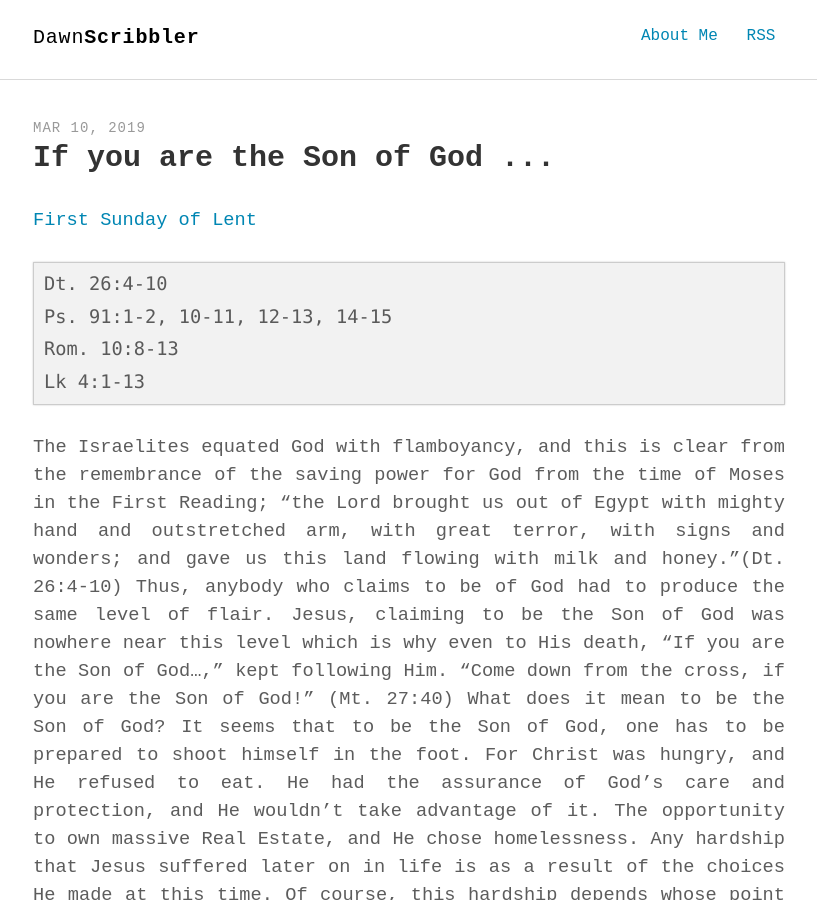
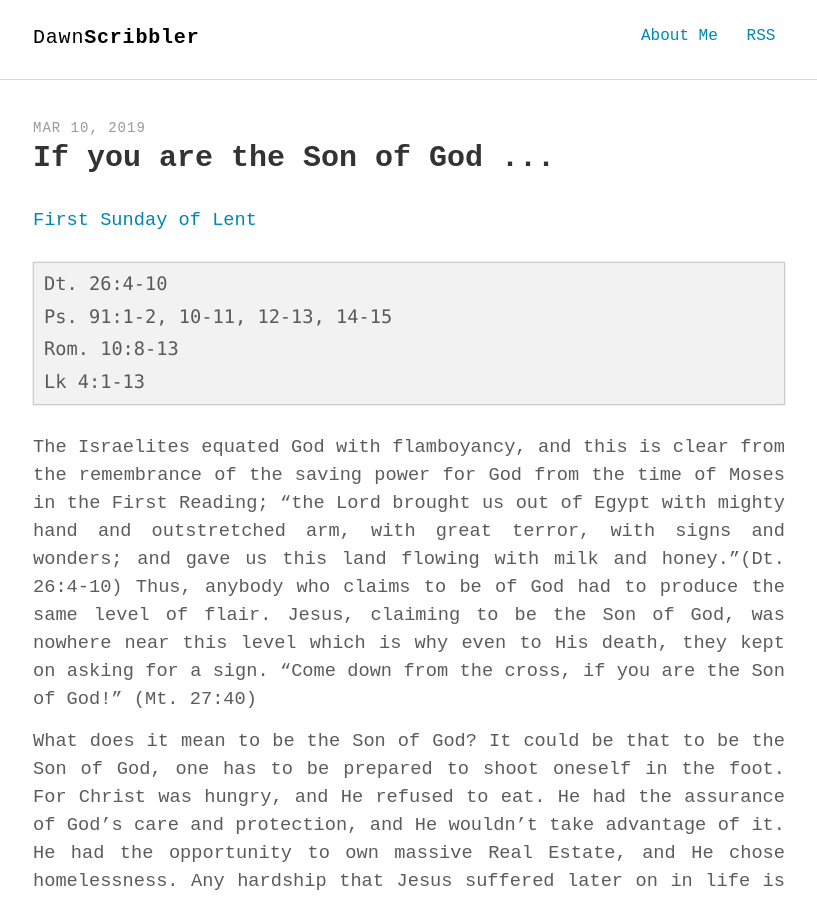
Before and after one commit to soulatcrossroad/dawnscribbler.github.io, a Jekyll site: the page built from _posts/2019-03-10-if-you-are-the-son-of-God.md, in a window 1280 px wide and 900 px high. Shown: the whole window, without its empty margins (231-1048 px from the left). Built offline with Jekyll 4.4.1, drawn with Linux system fonts in a browser that asks for light colours; some web fonts are replaced; some of the changed text lies outside the part shown.

Commit message:
Update 2019-03-10-if-you-are-the-son-of-God.md

````diff
--- a/_posts/2019-03-10-if-you-are-the-son-of-God.md
+++ b/_posts/2019-03-10-if-you-are-the-son-of-God.md
@@ -14,8 +14,9 @@
 Rom. 10:8-13
 Lk 4:1-13
 ```
-The Israelites equated God with flamboyancy, and this is clear from the remembrance of the saving power for God from the time of Moses in the First Reading; “the Lord brought us out of Egypt with mighty hand and outstretched arm, with great terror, with signs and wonders; and gave us this land flowing with milk and honey.”(Dt. 26:4-10) Thus, anybody who claims to be of God had to produce the same level of flair. Jesus, claiming to be the Son of God was nowhere near this level which is why even to His death, “If you are the Son of God…,” kept following Him. “Come down from the cross, if you are the Son of God!” (Mt. 27:40)
-What does it mean to be the Son of God? It seems that to be the Son of God, one has to be prepared to shoot himself in the foot. For Christ was hungry, and He refused to eat. He had the assurance of God’s care and protection, and He wouldn’t take advantage of it. The opportunity to own massive Real Estate, and He chose homelessness. Any hardship that Jesus suffered later on in life is as a result of the choices He made at this time. Of course, this hardship depends whose point of view we are considering. Therefore, from the point of the view of the one who matters most, what does it really mean to be the Son of God?
+The Israelites equated God with flamboyancy, and this is clear from the remembrance of the saving power for God from the time of Moses in the First Reading; “the Lord brought us out of Egypt with mighty hand and outstretched arm, with great terror, with signs and wonders; and gave us this land flowing with milk and honey.”(Dt. 26:4-10) Thus, anybody who claims to be of God had to produce the same level of flair. Jesus, claiming to be the Son of God, was nowhere near this level which is why even to His death, they kept on asking for a sign. “Come down from the cross, if you are the Son of God!” (Mt. 27:40)
+
+What does it mean to be the Son of God? It could be that to be the Son of God, one has to be prepared to shoot oneself in the foot. For Christ was hungry, and He refused to eat. He had the assurance of God’s care and protection, and He wouldn’t take advantage of it. He had the opportunity to own massive Real Estate, and He chose homelessness. Any hardship that Jesus suffered later on in life is as a direct result of the choices He made at this time. Of course, this hardship depends whose point of view we are considering. Therefore, what does it really mean to be the Son of God?
 
 An incident, later on in the Public Ministry of Jesus can serve to shed light on Jesus’ identity. His Disciples had gone to buy food, and on returning, urged Him to eat. But Jesus refused saying, “I have food that you do not know about” and they were perplexed. And He explained further, “My food is to do the will of Him who sent me and accomplish His work” (Jn. 4:31-34). Therefore, the Son of God is one who has places utmost importance on doing the will of God, so much so that nothing else matters.
 
````
